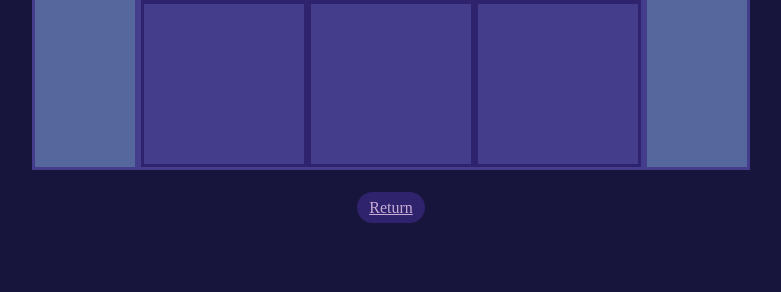
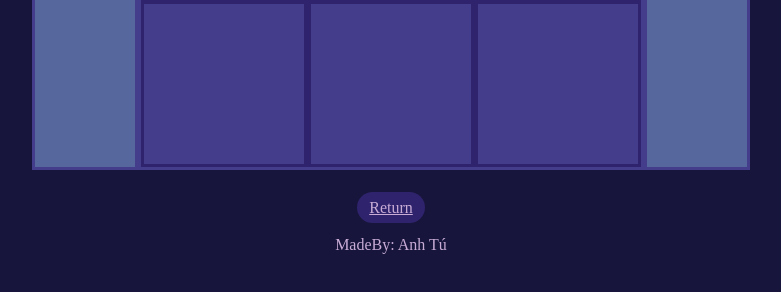
Before and after one commit to AnhTu-mid/my-Projects, a plain HTML site: page Project-TicTacToe/game.html in a window 1280 px wide. Shown: the part 396-688 px from the top of the page, without its empty margins (249-1030 px from the left). Drawn offline with Linux system fonts and the light colour scheme.

Commit message:
Update game.html

```diff
--- a/Project-TicTacToe/game.html
+++ b/Project-TicTacToe/game.html
@@ -95,6 +95,7 @@
 			color: #C8ACD6;
 		"><div>Return</div></a>
 	</div>
+	<div style="color: #C8ACD6; margin-top: 1%;">MadeBy: Anh Tú</div>
 	<script src="index.js"></script>
 </body>
 </html>
```
